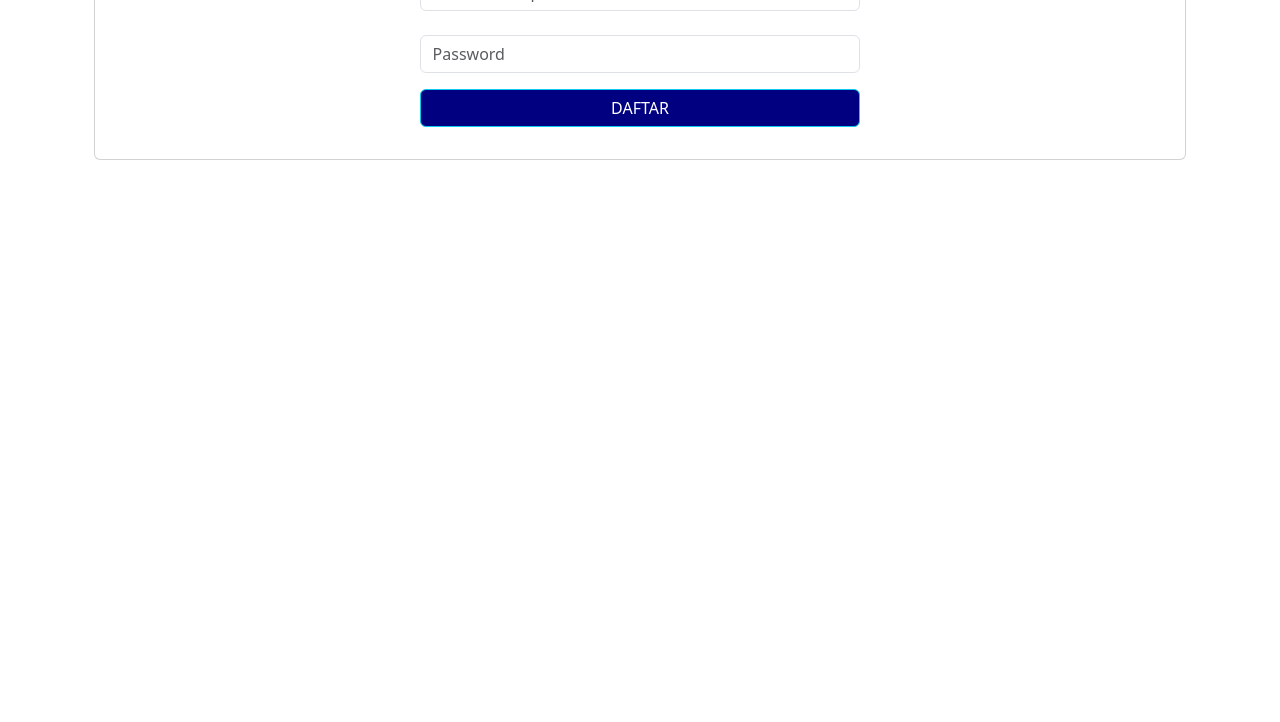
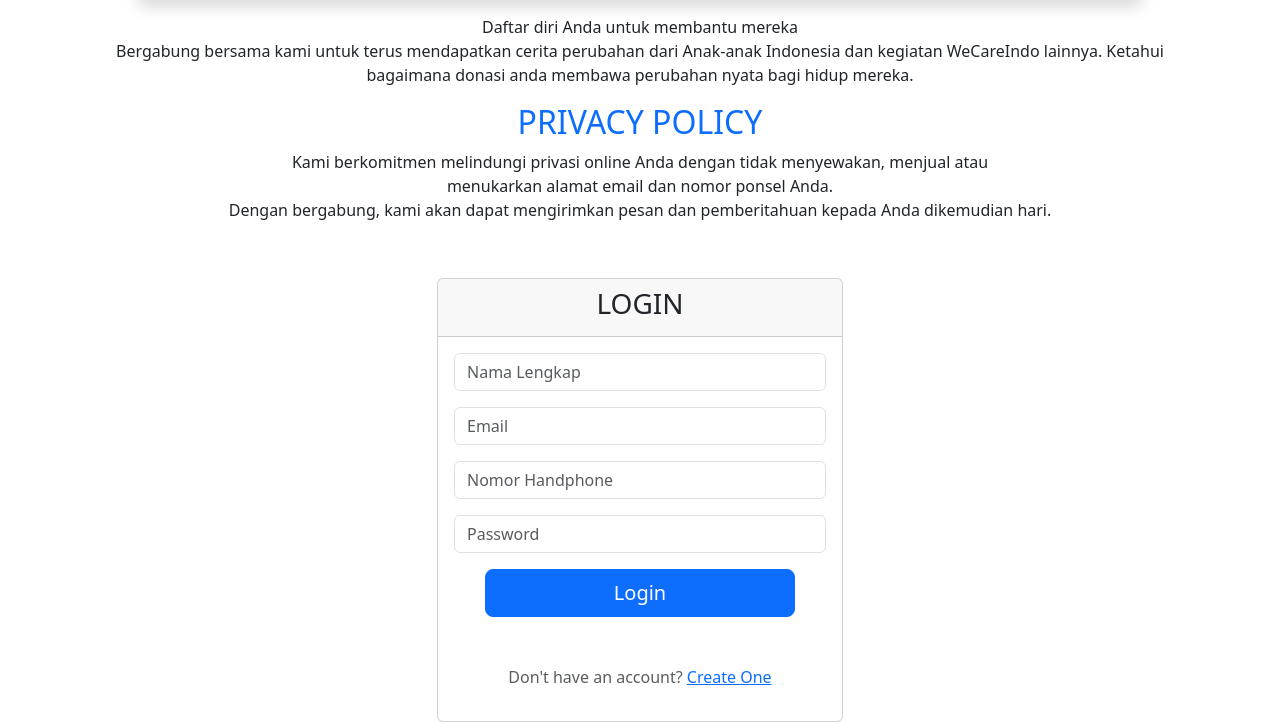
Before and after one commit to vidakomaria/PWB_UAS, a PHP site: the page made by app/views/donasi/index.php in a window 1280 px wide. Shown: the part 938-1660 px from the top of the page. Before the commit the page ends 1098 px from the top, so only its background shows below. Run offline with PHP 8.4, Linux system fonts and the light colour scheme; the template is opened without the code that fills it: most values are stand-ins (such as "Sample title", 1, 10 or a date in 2020); some libraries are stand-ins or nearby versions.

Commit message:
login true

```diff
--- a/app/core/Controller.php
+++ b/app/core/Controller.php
@@ -6,8 +6,7 @@ class controller{
     }
 
     public function model($model){
-        require_once '../app/models/' .$model . '.php';
+        require_once '../app/models/' . $model . '.php';
         return new $model;
-
     }
 }
--- a/app/core/Database.php
+++ b/app/core/Database.php
@@ -65,8 +65,4 @@ class Database{
         $this->execute();
         return $this->stmt->fetch(PDO::FETCH_ASSOC);
     }
-
-    public function getConn(){
-        return $this->connection;
-    }
 }
--- /dev/null
+++ b/app/models/CreateAkun_model.php
@@ -0,0 +1,5 @@
+<?php
+
+class createAkun(){
+    private $tabel = 'donasi'
+}
--- /dev/null
+++ b/app/views/createAkun/index.php
@@ -0,0 +1 @@
+<?php
--- a/app/views/donasi/index.php
+++ b/app/views/donasi/index.php
@@ -1,31 +1,30 @@
 <div class="container">
 	<div class="row">
 		<div class="col">
-      <div class="card-header">
-        <h1><center>Ikuti Perkembangan Donasi Anda</center></h1>
-        <h5><center>Ketahui Bagaimana Donasi Anda Berdampak Pada Anak-Anak Indonesia</center></h5>
+      <div class="card-header text-md-center">
+        <h1>Ikuti Perkembangan Donasi Anda</h1>
+        <h5>Ketahui Bagaimana Donasi Anda Berdampak Pada Anak-Anak Indonesia</h5>
       </div>
-     <img src="img/children.jpg" alt="Perkembangan Donasi"  img-responsive style="max-width:100%;height:auto;justify-center-content">
+     <img src="img/children.jpg" alt="Perkembangan Donasi" class="card-img-top mx-auto d-block rounded shadow m-3" style="width: 90%">
 		</div>
 	</div>
 </div>
 <div class="container">
-  <div class="card-header">
-    <h1><center>Daftar Sekarang!!!</center></h1>
-    <p><center>
+  <div class="card-header text-md-center">
+    <p>
+        Daftar diri Anda untuk membantu mereka <br>
       Bergabung bersama kami untuk terus mendapatkan cerita perubahan dari Anak-anak Indonesia dan kegiatan <span>WeCareIndo</span> lainnya.
       Ketahui bagaimana donasi anda membawa perubahan nyata bagi hidup mereka.
-    </center>
     </p>
   </div>
 
 </div>
 <section class="clearfix bg-white p-ver-40">
-  <div class="container"><center>
-    <div class="row">
+  <div class="container">
+    <div class="row text-md-center m-3">
         <header>
-          <h2 class="text-uppercase text-primary m-t-0 m-b-40">PRIVACY POLICY</h2>
-        </header><br>
+          <h2 class="text-uppercase text-primary m-t-0 m-b-40">PRIVACY POLICY<br> </h2>
+        </header>
         <article class="m-b-40">
          <p class="m-0">Kami berkomitmen melindungi privasi online Anda dengan tidak menyewakan, menjual atau <br>menukarkan alamat email dan nomor ponsel Anda.<br>
            Dengan bergabung, kami akan dapat mengirimkan pesan dan pemberitahuan kepada Anda dikemudian hari.
@@ -33,57 +32,53 @@
     </article>
 </div>
 <br>
-<?php
-$message = "";
-
-if (isset($_POST["name"]) && isset($_POST["email"]) && isset($_POST["phone"])){
-$name = $_POST["name"];
-$email = $_POST["email"];
-$phone = $_POST["phone"];
-$password = $_POST["password"];
-$data = "INSERT INTO user(name, email, phone, password) VALUE (:name, :email, :phone, :password)";
-$statement = $connection ->prepare($data);
-if ($statement ->execute([":name" => $name, ":email"=>$email, ":phone-number"=>$phone-number, ":password"=>$password])){
-    $message = "Pendaftaran Berhasil";
-}
-}
-?>
-
-<div class="container">
+<section>
+    <div class="container mt-3 " style="width: 430">
         <div class="card">
-    <div class="card-body">
-      <div class="col-md-5 col-md-push-2">
-        <?php if (!empty($message)): ?>
-        <div class="alert alert-success">
-            <?= $message ?>
+            <div class="card-header">
+                <h3 class="text-md-center">LOGIN</h3>
             </div>
-        <?php endif; ?>
-        <form action="" method="post" sty>
-            <div class="form-group">
-              <br>
-                <input type="text" placeholder="Nama Lengkap" name="name" id="name" class="form-control">
+            <div class="card-body ">
+                <div>
+                    <?php if(isset($_SESSION['error'])): ?>
+                        <div class="alert alert-danger" role="alert">
+                            <?=$_SESSION['error']?>
                         </div>
-            <div class="form-group">
-              <br>
-                <input type="email" placeholder="Email" name="email" id="email" class="form-control">
+                    <?php endif;?>
                 </div>
-            <div class="form-group">
-                <br>
+                <form action="<?=BASEURL;?>/createAkun/" method="POST" class="needs-validation" novalidate="">
+                    <div class="mb-3 form-group">
+                        <input type="text" placeholder="Nama Lengkap" name="name" id="name" class="form-control" autocomplete="off">
+                        <div class="invalid-feedback">
+                            Username Kosong!
+                        </div>
+                    </div>
+                    <div class="mb-3">
+                        <input type="email" placeholder="Email" name="email" id="email" class="form-control" autocomplete="off">
+                        <div class="invalid-feedback">
+                            Password Kosong!
+                        </div>
+                    </div>
+                    <div class="mb-3">
                         <input type="text" placeholder="Nomor Handphone" name="author" id="author" class="form-control">
+                        <div class="invalid-feedback">
+                            Nomor Kosong!
                         </div>
-            <div class="form-group">
-              <br>
+                    </div>
+                    <div class="mb-3">
                         <input type="password" placeholder="Password" name="password" id="password" class="form-control">
+                        <div class="invalid-feedback">
+                            Password Kosong!
                         </div>
-            <div class="form-group">
-                <button type="submit" class="btn btn-info mt-3 text-uppercase w-100 text-white" style="background-color:#000080;">Daftar</button>
+                    </div>
+                    <div class="d-grid gap-2 col-10 mx-auto">
+                        <button class="btn btn-primary btn-lg btn-block" type="submit">Login</button>
+                    </div>
+                    <div class="mt-5 text-muted text-center">
+                        Don't have an account? <a href="#">Create One</a>
                     </div>
                 </form>
             </div>
         </div>
     </div>
-</div>
-
-    </div>
-  </div>
 </section>
--- /dev/null
+++ b/app/views/homeAkun/index.php
@@ -0,0 +1,4 @@
+<div>
+    home akun
+    <?=$_SESSION["status"];?>
+</div>
```
Also changed, not shown: app/controllers/Akun.php (+21 -23 lines), app/controllers/creatAkun.php (added, +43 -0 lines), app/models/Akun_model.php (+12 -11 lines), app/views/akun/index.php (+21 -18 lines), app/views/home/index.php (+7 -3 lines), public/img/home image.jpg (added). Lines whose indentation alone changed are shown as unchanged.
